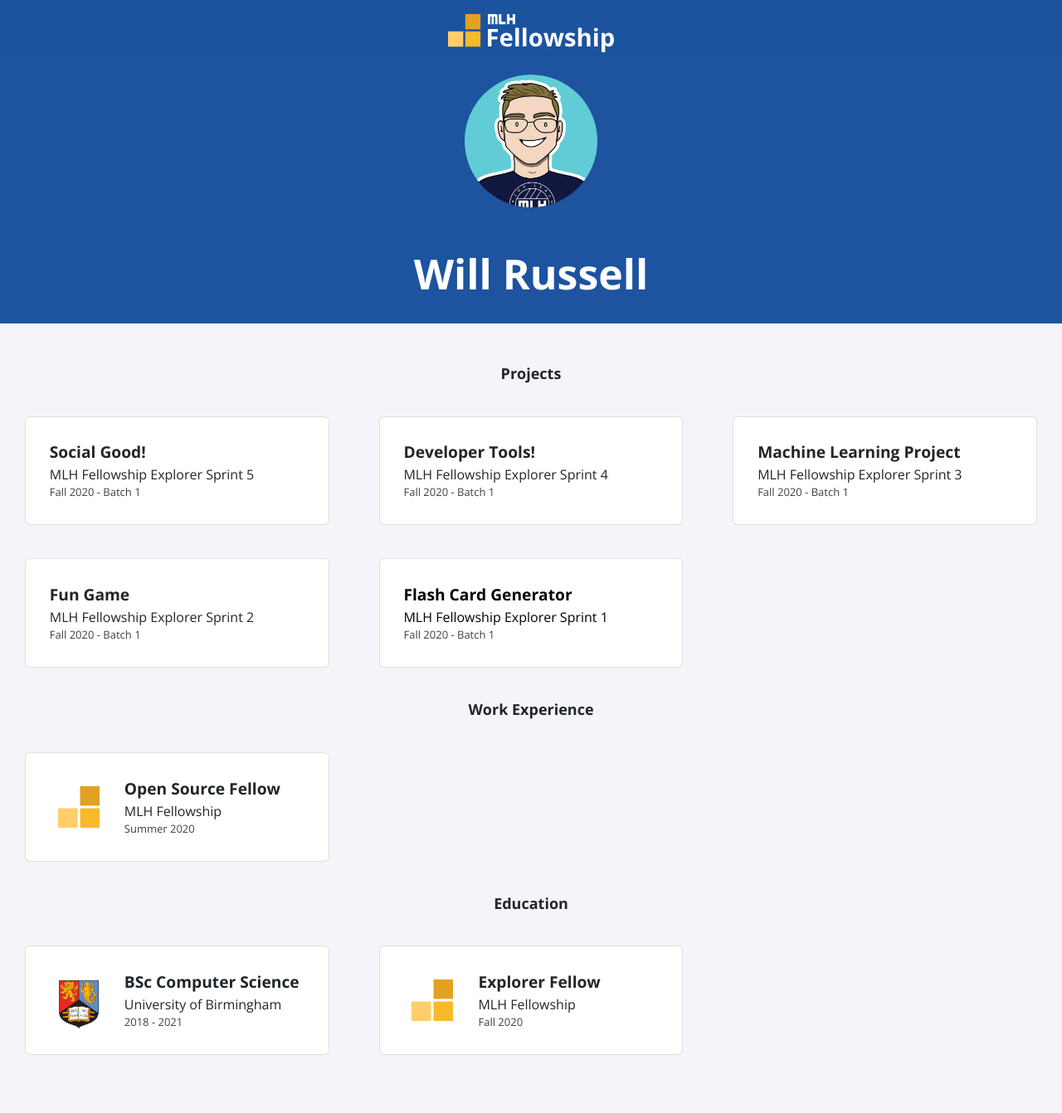
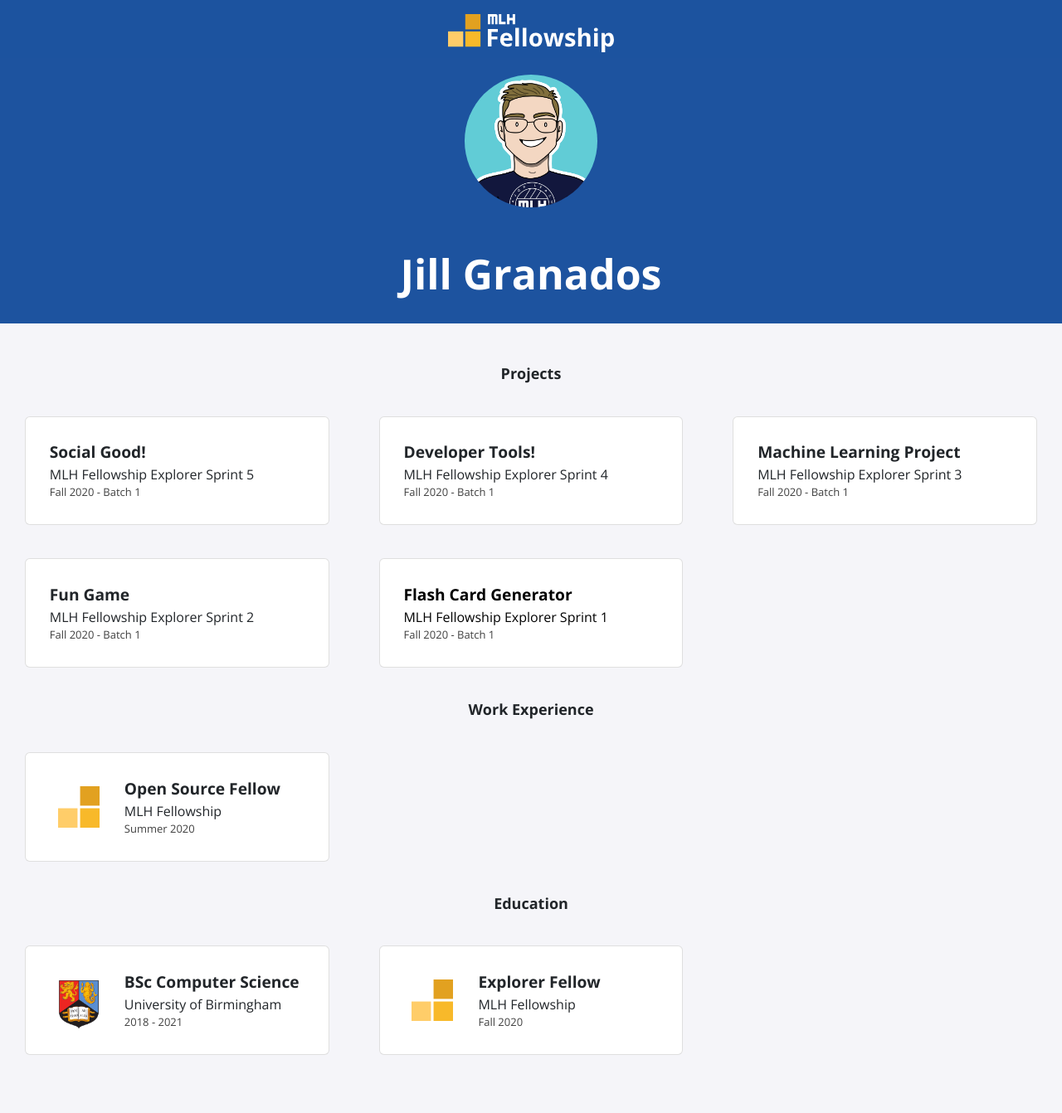
Before and after one commit to granaj91/granaj91.github.i, a Jekyll site: the page built from index.html, in a window 1280 px wide. Shown: the whole page at 83% size. Built offline with Jekyll 4.4.1, drawn with Linux system fonts in a browser that asks for light colours; nearby versions of some CDN libraries.

Commit message:
Update _config.yml to include my name and social media

```diff
--- a/_config.yml
+++ b/_config.yml
@@ -1,13 +1,12 @@
-title: "Will Russell"
-email: fellowship@mlh.io
+title: "Jill Granados"
 description: >- # this means to ignore newlines until "baseurl:"
   Write an awesome description for your new site here. You can edit this
   line in _config.yml. It will appear in your document head meta (for
   Google search results) and in your feed.xml site description.
 baseurl: "/"
-url: "/portfolio-template"
-twitter_username: mlhacks
-github_username:  mlh-fellowship
+url: "https://granaj91.github.io/"
+twitter_username: jill_granados
+github_username:  granaj91
 
 sass:
   sass_dir: _sass
```
